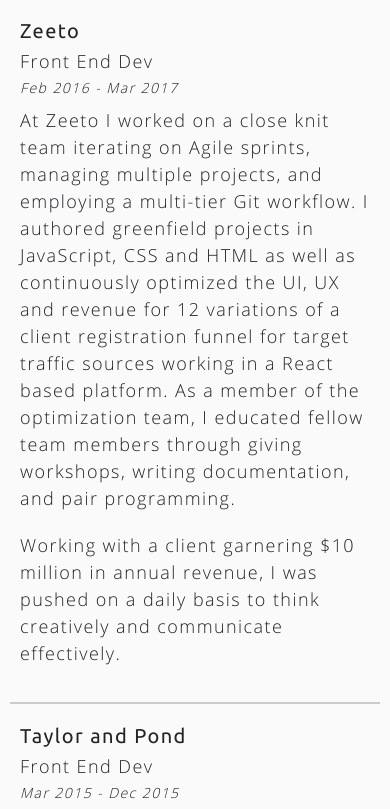
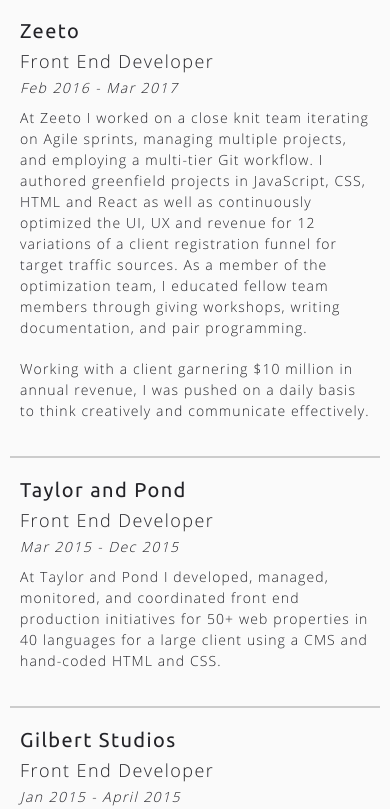
Before and after one commit to msolorio/portfolio-site, a plain HTML site: page index.html in a window 390 px wide. Shown: the part 363-1172 px from the top of the page. Drawn offline with Linux system fonts and the light colour scheme.

Commit message:
update font size for mobile

```diff
--- a/css/main.css
+++ b/css/main.css
@@ -129,7 +129,7 @@
 .paragraph {
   padding: 0 0 20px;
   margin: 0;
-  font-size: 18px;
+  font-size: 14px;
   letter-spacing: 0.08em;
   line-height: 1.5em;
 }
@@ -562,6 +562,8 @@
 }
 
 .footer_nav {
+  padding: 0;
+  margin: 0 -20px;
   list-style-type: none;
   float: right;
   font-size: 0;
@@ -573,6 +575,7 @@
 }
 
 .footer_navA {
+  display: block;
   height: 52px;
   line-height: 49px;
   padding: 0 20px;
--- a/index.html
+++ b/index.html
@@ -7,7 +7,7 @@
   <title>Michael Solorio</title>
   <link href="css/main.css" rel="stylesheet" title="main">
   <link href="css/normalize.css" rel="stylesheet" title="normalize">
-  <!--<link href="https://fonts.googleapis.com/css?family=Ubuntu:300,400" rel="stylesheet">-->
+  <link rel="shortcut icon" href="">
 </head>
 <body>
 
@@ -69,12 +69,12 @@
       <div class="row experience_company">
         <div class="col col-experienceCompanyName">
           <h3 class="headline-sub experience_companyName">Zeeto</h3>
-          <p class="experience_position">Front End Dev</p>
+          <p class="experience_position">Front End Developer</p>
           <p class="experience_date">Feb 2016 - Mar 2017</p>
         </div>
 
         <div class="col col-experienceParagraph">
-          <p class="paragraph">At Zeeto I worked on a close knit team iterating on Agile sprints, managing multiple projects, and employing a multi-tier Git workflow. I authored greenfield projects in JavaScript, CSS and HTML as well as continuously optimized the UI, UX and revenue for 12 variations of a client registration funnel for target traffic sources working in a React based platform. As a member of the optimization team, I educated fellow team members through giving workshops, writing documentation, and pair programming.</p>
+          <p class="paragraph">At Zeeto I worked on a close knit team iterating on Agile sprints, managing multiple projects, and employing a multi-tier Git workflow. I authored greenfield projects in JavaScript, CSS, HTML and React as well as continuously optimized the UI, UX and revenue for 12 variations of a client registration funnel for target traffic sources. As a member of the optimization team, I educated fellow team members through giving workshops, writing documentation, and pair programming.</p>
 
             <p class="paragraph">Working with a client garnering $10 million in annual revenue, I was pushed on a daily basis to think creatively and communicate effectively.</p>
         </div>
@@ -83,7 +83,7 @@
       <div class="row experience_company">
         <div class="col col-experienceCompanyName">
           <h3 class="headline-sub experience_companyName">Taylor and Pond</h3>
-          <p class="experience_position">Front End Dev</p>
+          <p class="experience_position">Front End Developer</p>
           <p class="experience_date">Mar 2015 - Dec 2015</p>
         </div>
 
@@ -95,7 +95,7 @@
       <div class="row experience_company">
         <div class="col col-experienceCompanyName">
           <h3 class="headline-sub experience_companyName">Gilbert Studios</h3>
-          <p class="experience_position">Front End Dev</p>
+          <p class="experience_position">Front End Developer</p>
           <p class="experience_date">Jan 2015 - April 2015</p>
         </div>
 
```
